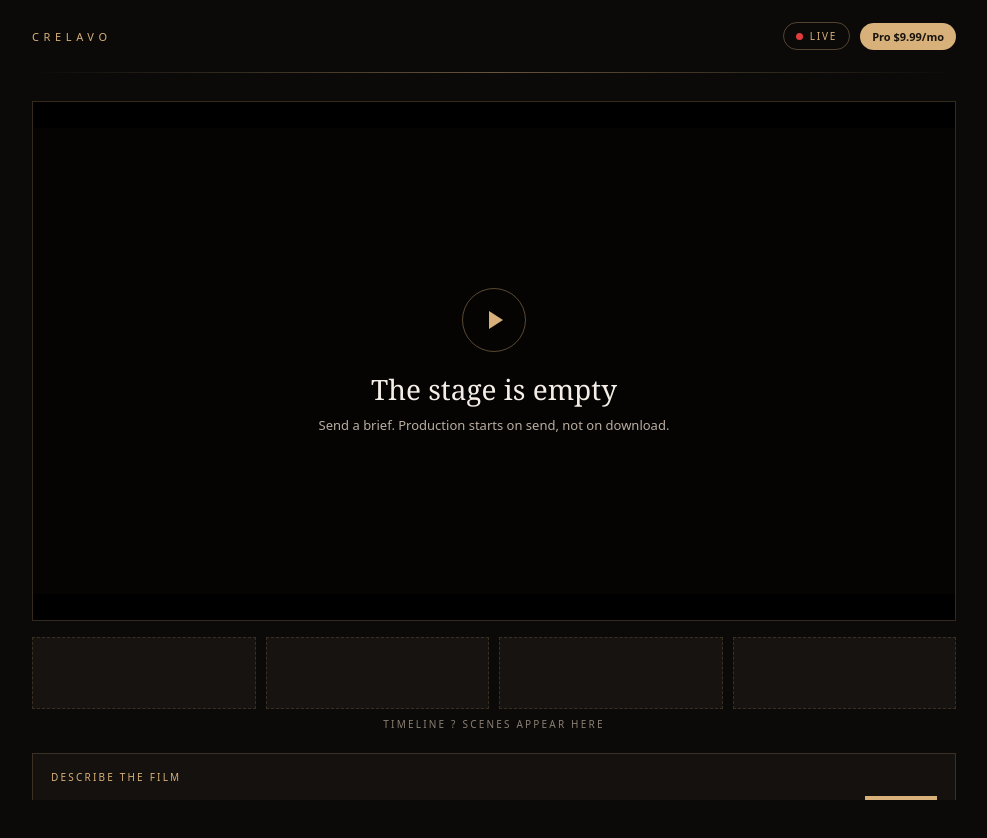
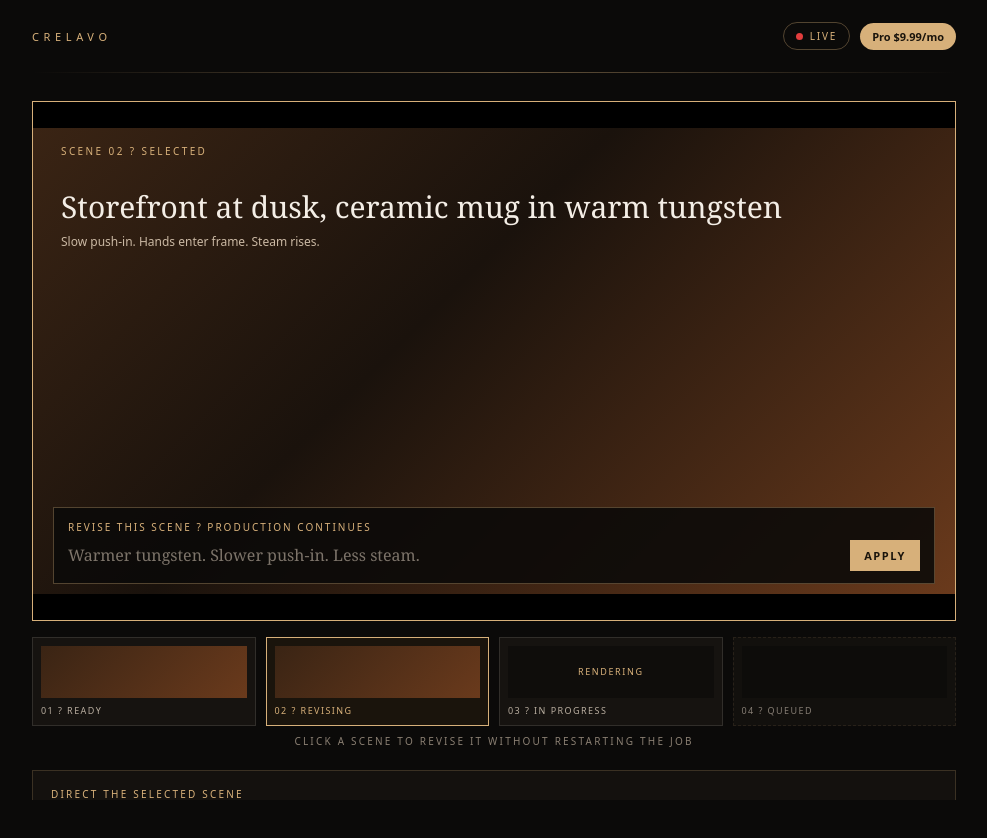
Before and after one commit to olcayto44/crelavo-vercel-upload, a Next.js app: page /dashboard/create in a window 1280 px wide. Shown: the top 838 px of the page, without its empty margins (146-1133 px from the left). Built offline with nearby package versions, Linux system fonts and the light colour scheme; no server answers.

Commit message:
Open assistant in scene revision mode

```diff
--- a/src/components/assistant-work/AssistantPage.tsx
+++ b/src/components/assistant-work/AssistantPage.tsx
@@ -7,15 +7,6 @@ const STORE_KEY = "crelavo-aw-last-v2";
 const GOLD = "#d7b07a";
 const BG = "#0b0a09";
 const INK = "#f4eee6";
-
-type SceneStatus = "queued" | "rendering" | "ready" | "revising";
-type Scene = { id: string; index: number; title: string; direction: string; status: SceneStatus };
-type WorkResponse = {
-  error?: string;
-  message?: string;
-  scenes?: Array<{ id?: string; index?: number; status?: string; title?: string; direction?: string; prompt?: string }>;
-  result?: { scenes?: WorkResponse["scenes"] };
-};
 
 export function CinemaRouteGuard() {
   useEffect(() => {
@@ -47,28 +38,39 @@ export function CinemaRouteGuard() {
   return null;
 }
 
-function stubScenes(brief: string): Scene[] {
-  const line = brief.trim() || "Untitled film";
-  return [
-    { id: "scene-1", index: 1, title: "Open", direction: `${line}. Establishing wide at dusk.`, status: "ready" },
-    { id: "scene-2", index: 2, title: "Hero", direction: `${line}. Product in warm tungsten. Slow push-in.`, status: "ready" },
-    { id: "scene-3", index: 3, title: "Detail", direction: `${line}. Hands enter frame. Steam rises.`, status: "rendering" },
-    { id: "scene-4", index: 4, title: "Close", direction: `${line}. Hold on the mark. Soft fade.`, status: "queued" },
+type SceneStatus = "queued" | "rendering" | "ready" | "revising";
+type Scene = { id: string; index: number; headline: string; sub: string; status: SceneStatus };
+type WorkResponse = {
+  error?: string;
+  message?: string;
+  scenes?: Array<{ id?: string; index?: number; status?: string; title?: string; headline?: string; direction?: string; prompt?: string; sub?: string }>;
+  result?: { scenes?: WorkResponse["scenes"] };
+};
+
+const INITIAL_SCENES: Scene[] = [
+  { id: "scene-1", index: 1, headline: "Wide on the street at dusk", sub: "Storefront lights warm up.", status: "ready" },
+  { id: "scene-2", index: 2, headline: "Storefront at dusk, ceramic mug in warm tungsten", sub: "Slow push-in. Hands enter frame. Steam rises.", status: "revising" },
+  { id: "scene-3", index: 3, headline: "Hands enter frame", sub: "Steam rises. Keep the tungsten.", status: "rendering" },
+  { id: "scene-4", index: 4, headline: "Hold on the mark", sub: "Soft fade. End on the mug.", status: "queued" },
 ];
+
+function statusLabel(status: SceneStatus) {
+  if (status === "ready") return "READY";
+  if (status === "revising") return "REVISING";
+  if (status === "rendering") return "IN PROGRESS";
+  return "QUEUED";
 }
 
-function normalizeScenes(raw: WorkResponse["scenes"], brief: string): Scene[] | null {
+function normalizeScenes(raw: WorkResponse["scenes"], fallback: Scene[]): Scene[] | null {
   if (!raw || !Array.isArray(raw) || raw.length === 0) return null;
   return raw.slice(0, 4).map((item, i) => {
     const statusRaw = String(item.status || "");
-    const status: SceneStatus = statusRaw === "queued" || statusRaw === "rendering" || statusRaw === "ready" || statusRaw === "revising"
-      ? statusRaw
-      : i === 2 ? "rendering" : i === 3 ? "queued" : "ready";
+    const status: SceneStatus = statusRaw === "queued" || statusRaw === "rendering" || statusRaw === "ready" || statusRaw === "revising" ? statusRaw : fallback[i]?.status || "ready";
     return {
       id: String(item.id || `scene-${i + 1}`),
       index: Number(item.index || i + 1),
-      title: item.title || `Scene ${String(i + 1).padStart(2, "0")}`,
-      direction: item.direction || item.prompt || brief,
+      headline: item.headline || item.title || item.direction || fallback[i]?.headline || `Scene ${i + 1}`,
+      sub: item.sub || item.prompt || fallback[i]?.sub || "",
       status,
     };
   });
@@ -86,23 +88,15 @@ async function postWork(payload: Record<string, unknown>): Promise<WorkResponse>
   return data;
 }
 
-function statusLabel(status: SceneStatus) {
-  if (status === "ready") return "READY";
-  if (status === "revising") return "REVISING";
-  if (status === "rendering") return "IN PROGRESS";
-  return "QUEUED";
-}
-
 export default function AssistantPage() {
   const searchParams = useSearchParams();
   const type = searchParams.get("type") || "AI Video";
   const category = searchParams.get("category") || "video";
   const [draft, setDraft] = useState("");
-  const [scenes, setScenes] = useState<Scene[]>([]);
-  const [selectedId, setSelectedId] = useState<string | null>(null);
+  const [scenes, setScenes] = useState<Scene[]>(INITIAL_SCENES);
+  const [selectedId, setSelectedId] = useState("scene-2");
   const [busy, setBusy] = useState(false);
   const [error, setError] = useState<string | null>(null);
-  const [jobBrief, setJobBrief] = useState("");
 
   useEffect(() => {
     try {
@@ -114,42 +108,28 @@ export default function AssistantPage() {
     window.onbeforeunload = null;
   }, []);
 
-  const selected = useMemo(() => scenes.find((scene) => scene.id === selectedId) || null, [scenes, selectedId]);
-  const shown = selected || scenes.find((scene) => scene.status === "revising") || scenes.find((scene) => scene.status === "rendering") || scenes[0] || null;
+  const selected = useMemo(() => scenes.find((scene) => scene.id === selectedId) || scenes[1] || scenes[0], [scenes, selectedId]);
 
   async function onSend() {
     const text = draft.trim();
-    if (!text || busy) return;
+    if (!text || busy || !selected) return;
     setBusy(true);
     setError(null);
+    setScenes((prev) => prev.map((scene) => scene.id === selected.id ? { ...scene, status: "revising" } : scene));
     try {
-      if (scenes.length === 0) {
-        const data = await postWork({ action: "produce", brief: text, prompt: text, type, category });
-        const next = normalizeScenes(data.scenes || data.result?.scenes, text) || stubScenes(text);
-        setJobBrief(text);
-        setScenes(next);
-        setSelectedId(next[1]?.id || next[0]?.id || null);
-        setDraft("");
-        return;
-      }
-      const target = selected || shown;
-      if (!target) return;
-      setScenes((prev) => prev.map((scene) => scene.id === target.id ? { ...scene, status: "revising" } : scene));
-      const data = await postWork({ action: "revise", brief: text, prompt: text, instruction: text, scene_id: target.id, sceneId: target.id, index: target.index, type, category });
-      const updated = normalizeScenes(data.scenes || data.result?.scenes, jobBrief || text);
+      const data = await postWork({ action: "revise", brief: text, prompt: text, instruction: text, scene_id: selected.id, sceneId: selected.id, index: selected.index, type, category });
+      const updated = normalizeScenes(data.scenes || data.result?.scenes, scenes);
       if (updated) setScenes(updated);
-      else setScenes((prev) => prev.map((scene) => scene.id === target.id ? { ...scene, direction: text, status: "ready" } : scene));
+      else setScenes((prev) => prev.map((scene) => scene.id === selected.id ? { ...scene, headline: text, sub: "Revised in place. Production continues.", status: "ready" } : scene));
       setDraft("");
     } catch (err) {
-      setError(err instanceof Error ? err.message : "Production could not start.");
+      setScenes((prev) => prev.map((scene) => scene.id === selected.id ? { ...scene, headline: text, sub: "Revised in place. Production continues.", status: "ready" } : scene));
+      setDraft("");
+      setError(err instanceof Error ? err.message : null);
     } finally {
       setBusy(false);
     }
   }
-
-  const empty = scenes.length === 0;
-  const composerLabel = empty ? "DESCRIBE THE FILM" : "DIRECT THE SELECTED SCENE";
-  const composerPlaceholder = empty ? "A 15s product film for a ceramic mug at dusk?" : "Make this part like this?";
 
   return (
     <div style={{ position: "fixed", inset: 0, zIndex: 2147483000, background: BG, color: INK, fontFamily: "Georgia, 'Iowan Old Style', Palatino, serif", overflow: "auto" }}>
@@ -166,25 +146,14 @@ export default function AssistantPage() {
 
         <div style={{ height: 1, background: "linear-gradient(90deg, transparent, rgba(215,176,122,0.45), transparent)", marginBottom: 28 }} />
 
-        <div style={{ aspectRatio: "16 / 9", background: empty ? "#050403" : "#120e0a", border: empty ? "1px solid rgba(215,176,122,0.22)" : `1px solid ${GOLD}`, position: "relative", overflow: "hidden", marginBottom: 16 }}>
+        <div style={{ aspectRatio: "16 / 9", background: "#120e0a", border: `1px solid ${GOLD}`, position: "relative", overflow: "hidden", marginBottom: 16 }}>
           <div style={{ position: "absolute", left: 0, right: 0, top: 0, height: 26, background: "#000" }} />
           <div style={{ position: "absolute", left: 0, right: 0, bottom: 0, height: 26, background: "#000" }} />
-          {empty ? (
-            <div style={{ position: "absolute", inset: 0, display: "flex", flexDirection: "column", alignItems: "center", justifyContent: "center", textAlign: "center", padding: 40 }}>
-              <div style={{ width: 64, height: 64, borderRadius: "50%", border: "1px solid rgba(215,176,122,0.4)", display: "flex", alignItems: "center", justifyContent: "center", marginBottom: 18 }}>
-                <div style={{ width: 0, height: 0, borderLeft: "14px solid #d7b07a", borderTop: "9px solid transparent", borderBottom: "9px solid transparent", marginLeft: 4 }} />
-              </div>
-              <div style={{ fontSize: 28 }}>The stage is empty</div>
-              <div style={{ marginTop: 8, fontFamily: "ui-sans-serif, system-ui, sans-serif", fontSize: 13, color: "#b9aea0" }}>Send a brief. Production starts on send, not on download.</div>
-              {error ? <div style={{ marginTop: 12, color: "#e8b4b4", fontSize: 14 }}>{error}</div> : null}
-            </div>
-          ) : (
-            <>
           <div style={{ position: "absolute", inset: "26px 0", background: "linear-gradient(135deg,#3a2414 0%,#1a120c 42%,#6a3a1c 100%)" }} />
-              <div style={{ position: "absolute", left: 28, top: 42, fontFamily: "ui-sans-serif, system-ui, sans-serif", fontSize: 10, letterSpacing: "0.24em", color: GOLD }}>SCENE {String(shown?.index || 1).padStart(2, "0")} ? SELECTED</div>
+          <div style={{ position: "absolute", left: 28, top: 42, fontFamily: "ui-sans-serif, system-ui, sans-serif", fontSize: 10, letterSpacing: "0.24em", color: GOLD }}>SCENE {String(selected?.index || 2).padStart(2, "0")} ? SELECTED</div>
           <div style={{ position: "absolute", left: 28, right: 28, top: 88 }}>
-                <div style={{ fontSize: 30, lineHeight: 1.15 }}>{shown?.direction}</div>
-                <div style={{ marginTop: 8, fontFamily: "ui-sans-serif, system-ui, sans-serif", fontSize: 12, color: "#cbb9a4" }}>{shown?.title}. Click another scene to revise it without restarting.</div>
+            <div style={{ fontSize: 30, lineHeight: 1.15 }}>{selected?.headline}</div>
+            <div style={{ marginTop: 8, fontFamily: "ui-sans-serif, system-ui, sans-serif", fontSize: 12, color: "#cbb9a4" }}>{selected?.sub}</div>
             {error ? <div style={{ marginTop: 10, color: "#e8b4b4", fontSize: 14 }}>{error}</div> : null}
           </div>
           <div style={{ position: "absolute", left: 20, right: 20, bottom: 36, background: "rgba(11,10,9,0.88)", border: "1px solid rgba(215,176,122,0.35)", padding: "12px 14px" }}>
@@ -194,28 +163,25 @@ export default function AssistantPage() {
               <button type="button" onClick={onSend} disabled={busy || !draft.trim()} style={{ fontFamily: "ui-sans-serif, system-ui, sans-serif", fontSize: 11, letterSpacing: "0.14em", background: GOLD, color: "#1a140c", padding: "8px 14px", fontWeight: 700, border: 0, cursor: busy ? "wait" : "pointer" }}>APPLY</button>
             </div>
           </div>
-            </>
-          )}
         </div>
 
         <div style={{ display: "flex", gap: 10, marginBottom: 8 }}>
-          {(empty ? [0, 1, 2, 3] : scenes).map((item) => {
-            if (typeof item === "number") return <div key={item} style={{ flex: 1, height: 72, background: "#161310", border: "1px dashed rgba(215,176,122,0.18)" }} />;
-            const active = item.id === (selected?.id || shown?.id);
+          {scenes.map((item) => {
+            const active = item.id === selected?.id;
             return (
-              <button key={item.id} type="button" onClick={() => setSelectedId(item.id)} style={{ flex: 1, textAlign: "left", background: active ? "#1a140c" : "#161310", border: active ? `1px solid ${GOLD}` : "1px solid rgba(244,238,230,0.12)", padding: 8, color: INK, cursor: "pointer", opacity: item.status === "queued" ? 0.7 : 1 }}>
-                <div style={{ height: 52, background: item.status === "rendering" ? "#0f0d0b" : "linear-gradient(135deg,#3a2414,#6a3a1c)", display: "flex", alignItems: "center", justifyContent: "center", fontFamily: "ui-sans-serif, system-ui, sans-serif", fontSize: 9, letterSpacing: "0.18em", color: GOLD }}>{item.status === "rendering" ? "RENDERING" : ""}</div>
+              <button key={item.id} type="button" onClick={() => setSelectedId(item.id)} style={{ flex: 1, textAlign: "left", background: active ? "#1a140c" : "#161310", border: active ? `1px solid ${GOLD}` : item.status === "queued" ? "1px dashed rgba(215,176,122,0.16)" : "1px solid rgba(244,238,230,0.12)", padding: 8, color: INK, cursor: "pointer", opacity: item.status === "queued" ? 0.7 : 1 }}>
+                <div style={{ height: 52, background: item.status === "rendering" || item.status === "queued" ? "#0f0d0b" : "linear-gradient(135deg,#3a2414,#6a3a1c)", display: "flex", alignItems: "center", justifyContent: "center", fontFamily: "ui-sans-serif, system-ui, sans-serif", fontSize: 9, letterSpacing: "0.18em", color: GOLD }}>{item.status === "rendering" ? "RENDERING" : ""}</div>
                 <div style={{ fontFamily: "ui-sans-serif, system-ui, sans-serif", fontSize: 9, letterSpacing: "0.16em", color: active ? GOLD : "#b9aea0", marginTop: 6 }}>{String(item.index).padStart(2, "0")} ? {statusLabel(item.status)}</div>
               </button>
             );
           })}
         </div>
-        <div style={{ fontFamily: "ui-sans-serif, system-ui, sans-serif", fontSize: 10, letterSpacing: "0.22em", color: "#8a7f72", textAlign: "center", marginBottom: 22 }}>{empty ? "TIMELINE ? SCENES APPEAR HERE" : "CLICK A SCENE TO REVISE IT WITHOUT RESTARTING THE JOB"}</div>
+        <div style={{ fontFamily: "ui-sans-serif, system-ui, sans-serif", fontSize: 10, letterSpacing: "0.22em", color: "#8a7f72", textAlign: "center", marginBottom: 22 }}>CLICK A SCENE TO REVISE IT WITHOUT RESTARTING THE JOB</div>
 
         <div style={{ background: "#14110e", border: "1px solid rgba(215,176,122,0.2)", padding: "16px 18px" }}>
-          <div style={{ fontFamily: "ui-sans-serif, system-ui, sans-serif", fontSize: 10, letterSpacing: "0.22em", color: GOLD, marginBottom: 8 }}>{composerLabel}</div>
+          <div style={{ fontFamily: "ui-sans-serif, system-ui, sans-serif", fontSize: 10, letterSpacing: "0.22em", color: GOLD, marginBottom: 8 }}>DIRECT THE SELECTED SCENE</div>
           <div style={{ display: "flex", alignItems: "center", gap: 16 }}>
-            <input value={draft} onChange={(event) => setDraft(event.target.value)} onKeyDown={(event) => { if (event.key === "Enter") { event.preventDefault(); void onSend(); } }} placeholder={composerPlaceholder} disabled={busy} style={{ flex: 1, background: "transparent", border: 0, outline: "none", color: INK, fontSize: 18, fontFamily: "Georgia, Palatino, serif" }} />
+            <input value={draft} onChange={(event) => setDraft(event.target.value)} onKeyDown={(event) => { if (event.key === "Enter") { event.preventDefault(); void onSend(); } }} placeholder="Make this part like this?" disabled={busy} style={{ flex: 1, background: "transparent", border: 0, outline: "none", color: INK, fontSize: 18, fontFamily: "Georgia, Palatino, serif" }} />
             <button type="button" onClick={onSend} disabled={busy || !draft.trim()} style={{ fontFamily: "ui-sans-serif, system-ui, sans-serif", fontSize: 12, letterSpacing: "0.16em", background: GOLD, color: "#1a140c", padding: "10px 16px", fontWeight: 700, border: 0, cursor: busy ? "wait" : "pointer" }}>{busy ? "WORKING" : "SEND"}</button>
           </div>
         </div>
```
Lines whose indentation alone changed are shown as unchanged.
